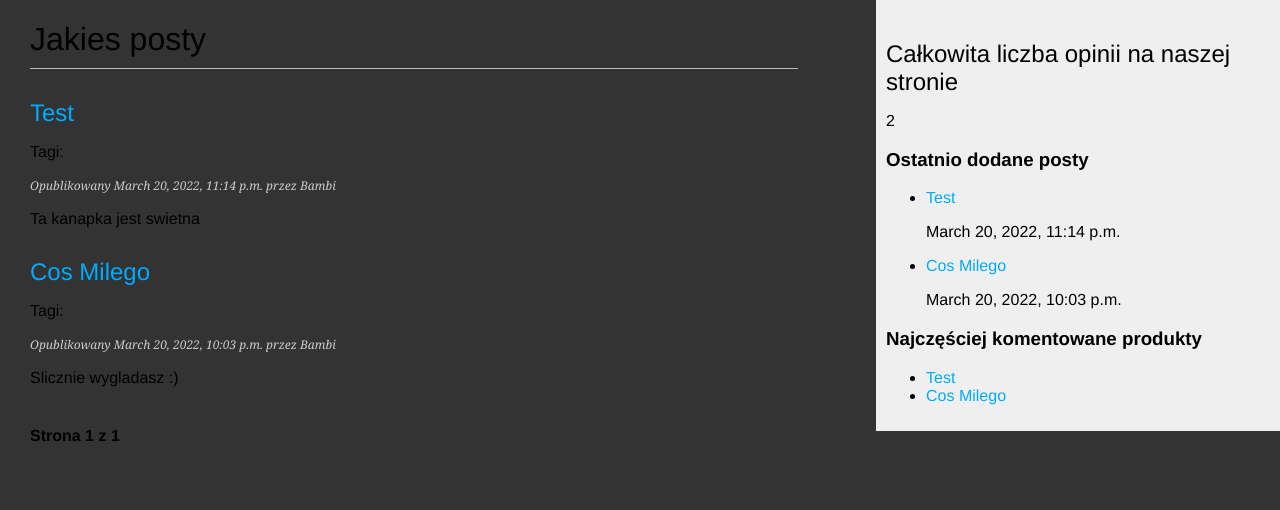
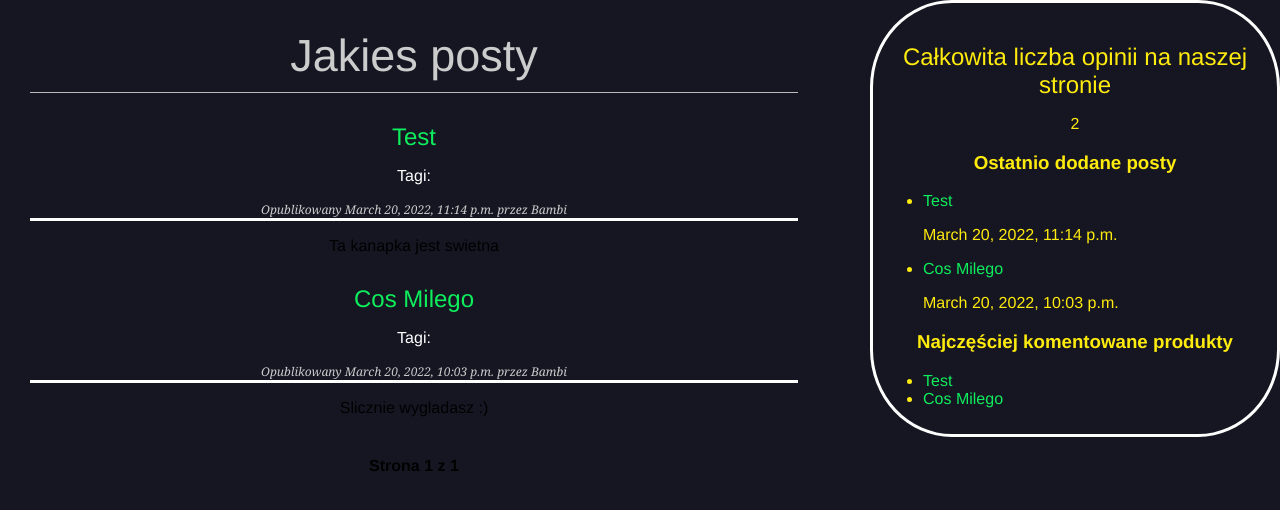
Before and after one commit to JacobChojnacki/Fastfood-Reviewer, a Django app: page /blog/ in a window 1280 px wide. Shown: the top 510 px of the page. Run offline with Django 4.2, Linux system fonts and the light colour scheme; data comes from the database, SQL or seed files in the repository; data that the repository does not hold is empty; parts of the project's set-up code (start-up, migrations or seed data) failed here and were passed over.

Commit message:
04.04.2022 - leciutenki design

```diff
--- a/Projekt/Projekt/settings.py
+++ b/Projekt/Projekt/settings.py
@@ -124,7 +124,7 @@ USE_TZ = True
 
 STATIC_URL = '/static/'
 
-STATICFILES_DIRS = [os.path.join(BASE_DIR, 'static')]
+STATICFILES_DIRS = [os.path.join(BASE_DIR, 'blog','static')]
 VENW_PATH = os.path.dirname(BASE_DIR)
 STATIC_ROOT = os.path.join(VENW_PATH, 'static root')
 
--- a/Projekt/blog/static/css/blog.css
+++ b/Projekt/blog/static/css/blog.css
@@ -2,16 +2,19 @@ body {
     margin:0;
     padding:0;
     font-family:helvetica, sans-serif;
-    background: #333;
+    background: #161623;
+    text-align: center;
 }
 
 a {
-    color:#00abff;
+    color:#0eee5c;
     text-decoration:none;
 }
 
 h1 {
+    color: #ccc;
     font-weight:normal;
+    font-size: 45px;
     border-bottom:1px solid #bbb;
     padding:0 0 10px 0;
 }
@@ -91,3 +94,21 @@ input[type=submit] {
     font-size:12px;
     color:#666;
 }
+#sidebar {
+    background: #161623;
+    border: solid #fff;
+    border-radius: 20%;
+    color: rgb(255, 235, 12);
+}
+
+#sidebar ul {
+    text-align: left;
+}
+
+.tags {
+color: rgb(255, 255, 255);
+}
+
+.date {
+    border-bottom: solid #fff;
+}
--- a/Projekt/blog/templates/blog/post/detail.html
+++ b/Projekt/blog/templates/blog/post/detail.html
@@ -1,4 +1,5 @@
 {% extends "blog/base.html" %}
+{% load blog_tags %}
 
 {% block title %}{{post.title}}{% endblock %}
 
--- a/static root/css/blog.css
+++ b/static root/css/blog.css
@@ -2,16 +2,19 @@ body {
     margin:0;
     padding:0;
     font-family:helvetica, sans-serif;
-    background: #333;
+    background: #161623;
+    text-align: center;
 }
 
 a {
-    color:#00abff;
+    color:#0eee5c;
     text-decoration:none;
 }
 
 h1 {
+    color: #ccc;
     font-weight:normal;
+    font-size: 45px;
     border-bottom:1px solid #bbb;
     padding:0 0 10px 0;
 }
@@ -91,3 +94,21 @@ input[type=submit] {
     font-size:12px;
     color:#666;
 }
+#sidebar {
+    background: #161623;
+    border: solid #fff;
+    border-radius: 20%;
+    color: rgb(255, 235, 12);
+}
+
+#sidebar ul {
+    text-align: left;
+}
+
+.tags {
+color: rgb(255, 255, 255);
+}
+
+.date {
+    border-bottom: solid #fff;
+}
```
